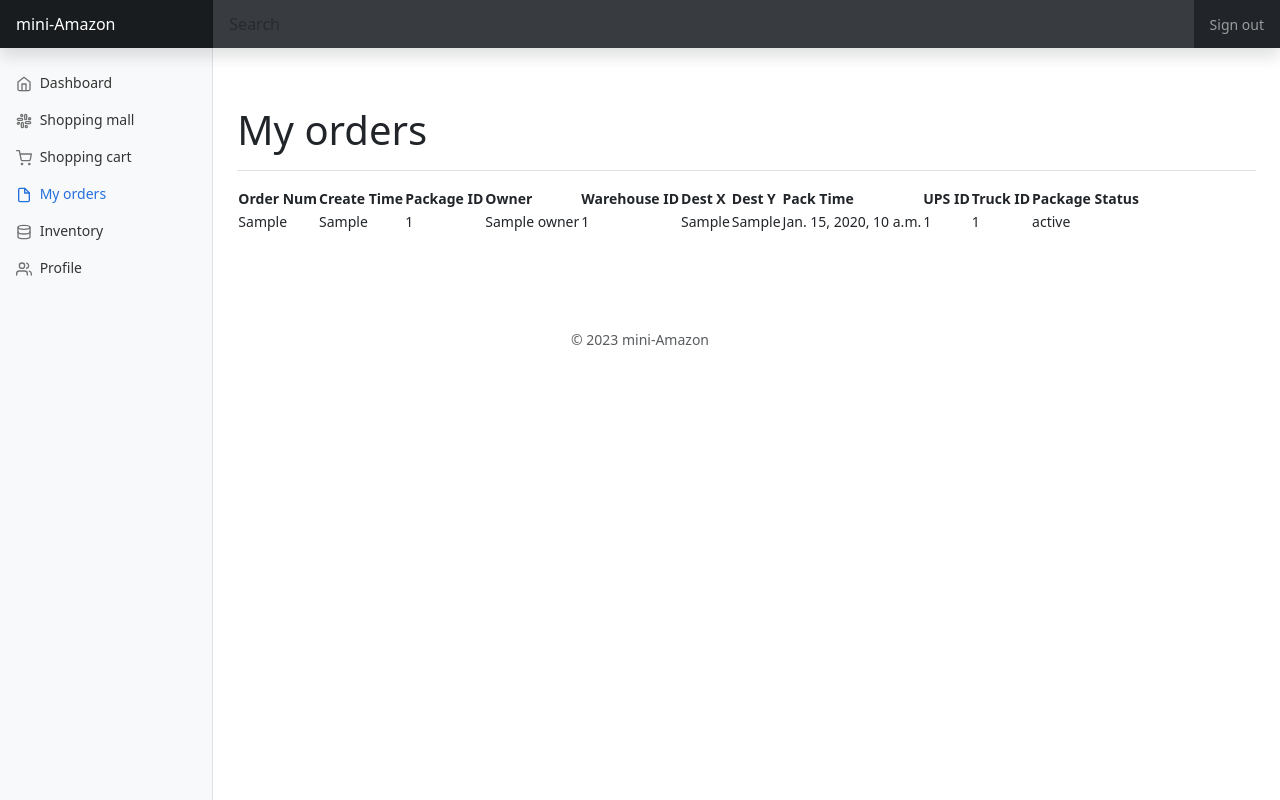
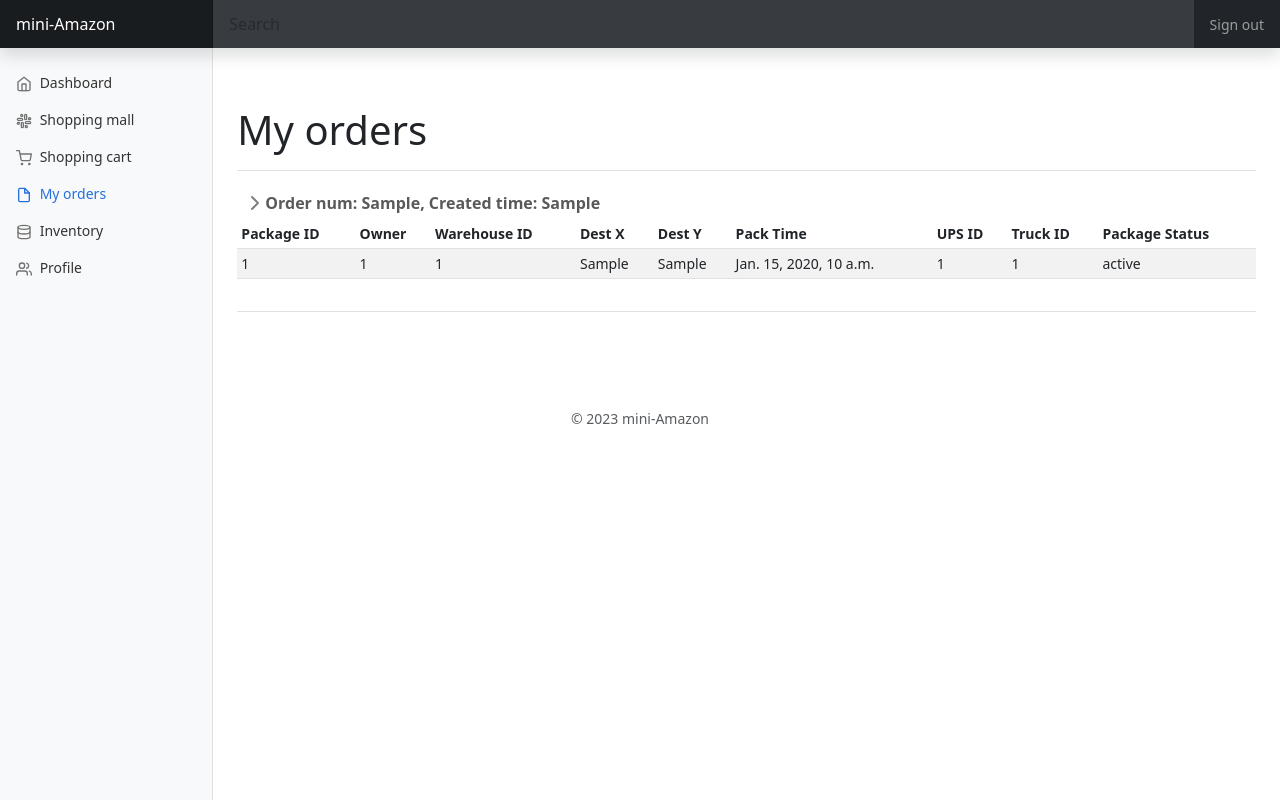
Before and after one commit to WalterJ726/mini-Amazon, a Django app: template front-end/miniAmazon/amazonSite/templates/amazonSite/orders.html in a window 1280 px wide. Run offline with Django 4.2, Linux system fonts and the light colour scheme; the template is opened without the code that fills it: most values are stand-ins (such as "Sample title", 1, 10 or a date in 2020); some libraries are stand-ins or nearby versions.

Commit message:
modify orders page

```diff
--- a/front-end/miniAmazon/amazonSite/templates/amazonSite/orders.html
+++ b/front-end/miniAmazon/amazonSite/templates/amazonSite/orders.html
@@ -95,31 +95,33 @@
     <div class="d-flex justify-content-between flex-wrap flex-md-nowrap align-items-center pt-3 pb-2 mb-3 border-bottom">
       <h1 class="h1">My orders</h1>
     </div>
-
-    <table>
+    <ul class="list-unstyled ps-0">
+    {% for order_key, package_list in orders_dict.items %}
+      <li class="mb-1">
+        <button class="btn btn-toggle d-inline-flex align-items-center rounded border-0 collapsed" data-bs-toggle="collapse" data-bs-target="#open-rides-collapse" aria-expanded="false">
+        Order num: {{ order_key.0 }}, Created time: {{ order_key.1 }}
+        </button>
+        <div class="collapse show" id="open-rides-collapse">
+          <div class="table-responsive">
+            <table class="table table-striped table-sm" style="vertical-align: middle;">
               <thead>
                   <tr>
-          <th>Order Num</th>
-          <th>Create Time</th>
-          <th>Package ID</th>
-          <th>Owner</th>
-          <th>Warehouse ID</th>
-          <th>Dest X</th>
-          <th>Dest Y</th>
-          <th>Pack Time</th>
-          <th>UPS ID</th>
-          <th>Truck ID</th>
-          <th>Package Status</th>
+                    <th scope="col">Package ID</th>
+                    <th scope="col">Owner</th>
+                    <th scope="col">Warehouse ID</th>
+                    <th scope="col">Dest X</th>
+                    <th scope="col">Dest Y</th>
+                    <th scope="col">Pack Time</th>
+                    <th scope="col">UPS ID</th>
+                    <th scope="col">Truck ID</th>
+                    <th scope="col">Package Status</th>
                   </tr>
               </thead>
               <tbody>
-        {% for order_key, package_list in orders_dict.items %}
+                {% for package in package_list %}
                 <tr>
-          <td rowspan="{{ package_list|length }}">{{ order_key.0 }}</td>
-          <td rowspan="{{ package_list|length }}">{{ order_key.1 }}</td>
-          {% for package in package_list %}
                   <td>{{ package.package_id }}</td>
-          <td>{{ package.owner }}</td>
+                  <td>{{ package.owner.id }}</td>
                   <td>{{ package.warehouse_id }}</td>
                   <td>{{ package.dest_x }}</td>
                   <td>{{ package.dest_y }}</td>
@@ -129,12 +131,15 @@
                   <td>{{ package.package_status }}</td>
                 </tr>
                 {% endfor %}
-        {% endfor %}
               </tbody>
             </table>
+          </div>
+        </div>
+      </li>
 
-
-
+      <li class="border-top my-3"></li>
+    {% endfor %}
+    </ul>
 </main>
 
 {% endblock %}
```
Lines whose indentation alone changed are shown as unchanged.
